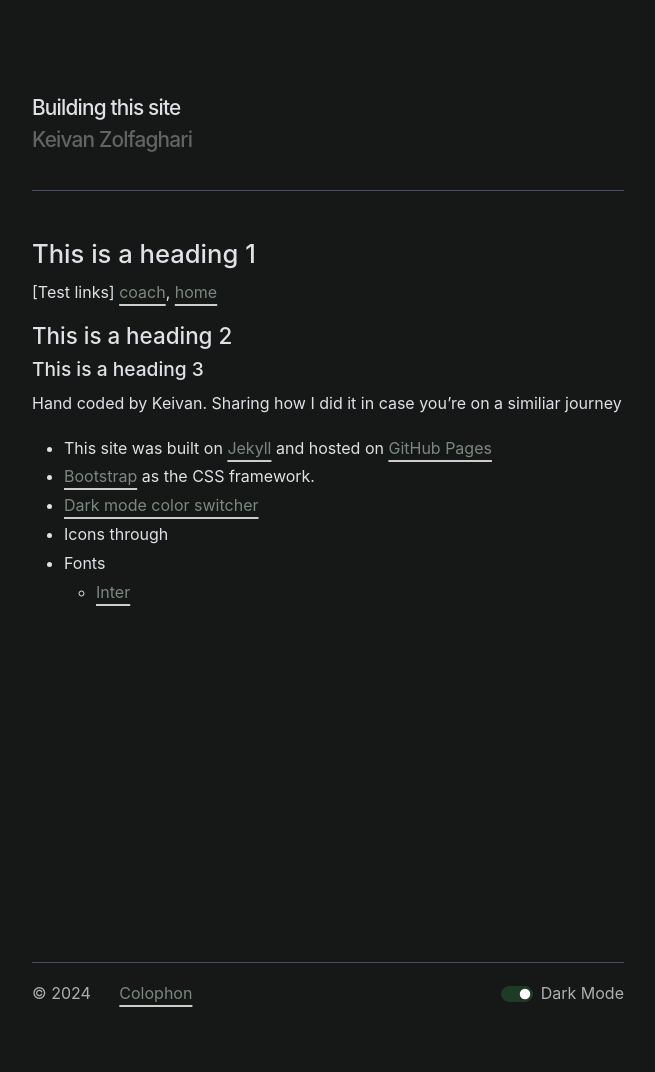
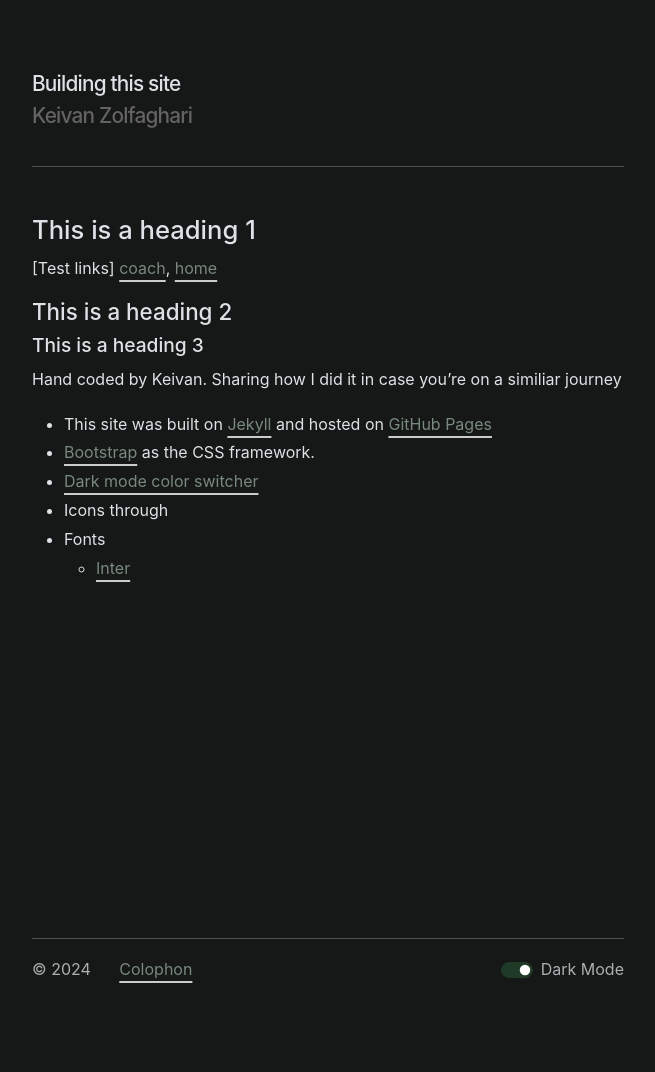
Before and after one commit to keivanz/keivanz.github.io, a Jekyll site: the page built from pages/colophon.md, in a window 1280 px wide. Shown: the whole page, without its empty margins (312-967 px from the left). Built offline with Jekyll 4.4.1, drawn with Linux system fonts in a browser that asks for light colours; nearby versions of some CDN libraries; some web fonts are replaced; after the commit the page ends 1048 px from its top, so only the background shows below that.

Commit message:
Update header.html

```diff
--- a/_includes/header.html
+++ b/_includes/header.html
@@ -1,4 +1,4 @@
-<header class="mt-5 pb-3 mb-5 border-bottom fade-in">
+<header class="mt-4 pb-3 mb-5 border-bottom fade-in">
   <h1 class="name_lead mb-0">{{ page.title }}</h1>
   <p><a href="/" class="text-secondary mx-0 px-0 text-decoration-none name_lead sitetitle">{{ site.title }}</a></p>
 </header>
```
